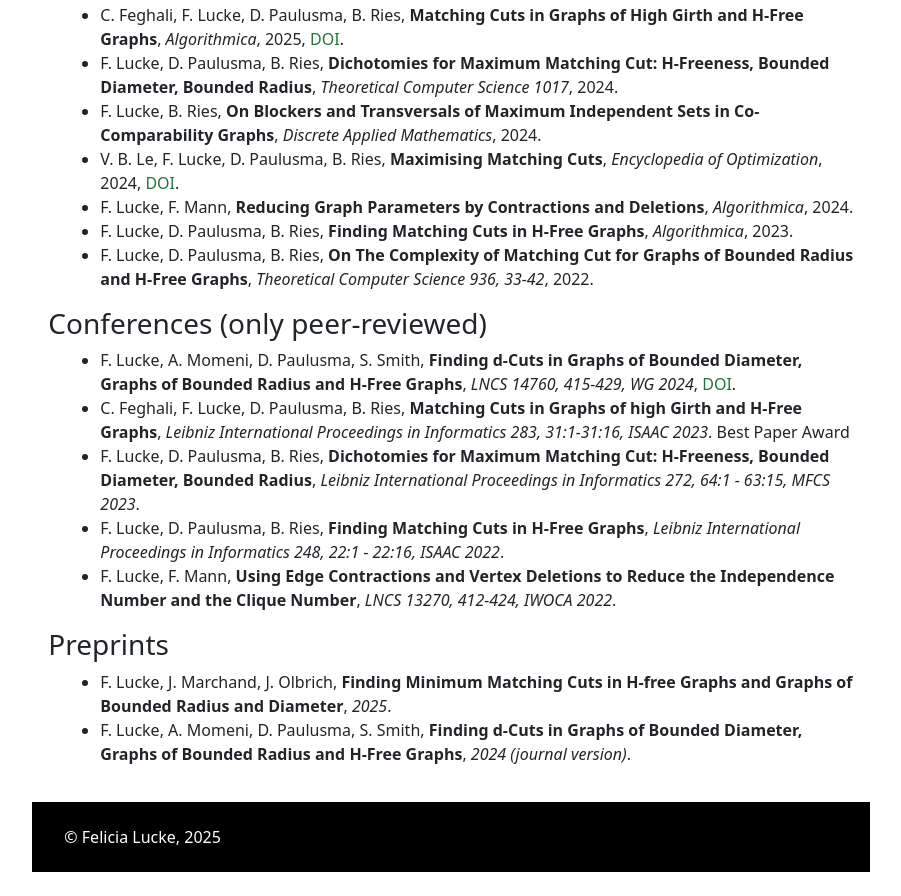
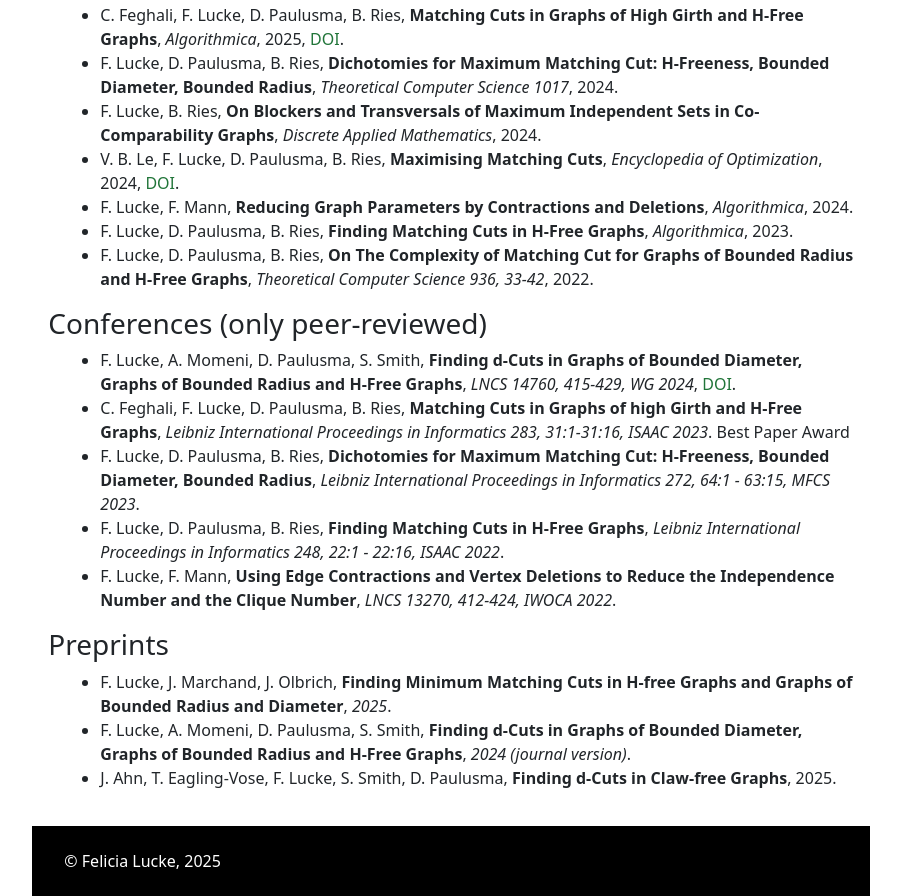
Before and after one commit to felicialucke/felicialucke.github.io, a plain HTML site: page publications.html in a window 1280 px wide. Shown: the part 315-1211 px from the top of the page, without its empty margins (189-1090 px from the left). Before the commit the page ends 1187 px from the top, so only its background shows below. Drawn offline with nearby package versions, Linux system fonts and the light colour scheme.

Commit message:
add d-cut clawfree

```diff
--- a/publications.html
+++ b/publications.html
@@ -86,8 +86,8 @@
 						Graphs of Bounded Radius and H-Free Graphs</b>, <i>2024 (journal version)</i>. </li>
 				<!--<li> C. Feghali, F. Lucke, <b>A (simple) proof of the rna
 						conjecture on powers of cycles</b>, 2024. </li> -->
-			<!--	<li> J. Ahn, T. Eagling-Vose, F. Lucke, S. Smith, D. Paulusma, <b>Finding d-Cuts in Claw-free Graphs</b>,
-2025.</li>-->
+				<li> J. Ahn, T. Eagling-Vose, F. Lucke, S. Smith, D. Paulusma, <b>Finding d-Cuts in Claw-free Graphs</b>,
+2025.</li>
 		</ul>
 </div>
 </div>
```
